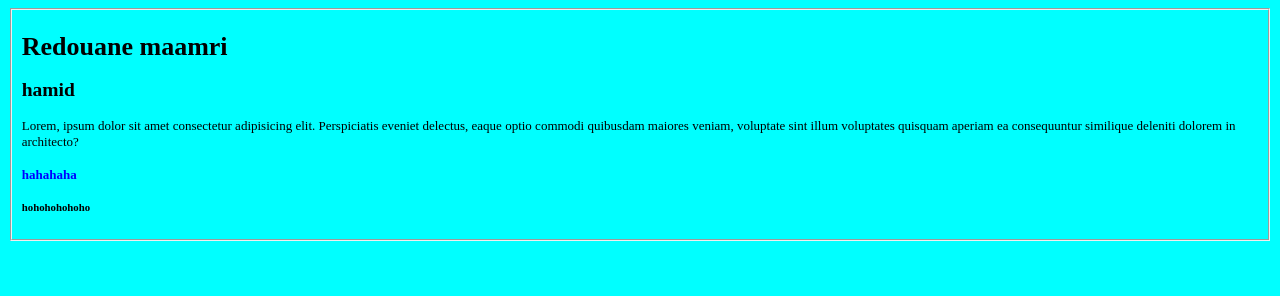
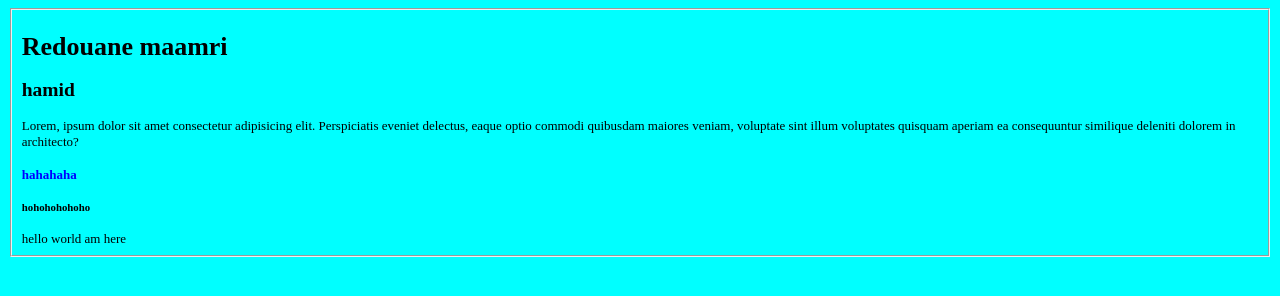
Before and after one commit to Redouane-M/project1, a plain HTML site: page index1.html in a window 1280 px wide. Drawn offline with Linux system fonts and the light colour scheme.

Commit message:
modification 4

```diff
--- a/index1.html
+++ b/index1.html
@@ -13,6 +13,7 @@
     <p>Lorem, ipsum dolor sit amet consectetur adipisicing elit. Perspiciatis eveniet delectus, eaque optio commodi quibusdam maiores veniam, voluptate sint illum voluptates quisquam aperiam ea consequuntur similique deleniti dolorem in architecto?</p>
     <h4>hahahaha</h4>
     <h5>hohohohohoho</h5>
+    <h7>hello world am here</h7>
 </fieldset>
     <script src="sport.js"></script>
 </body>
```
